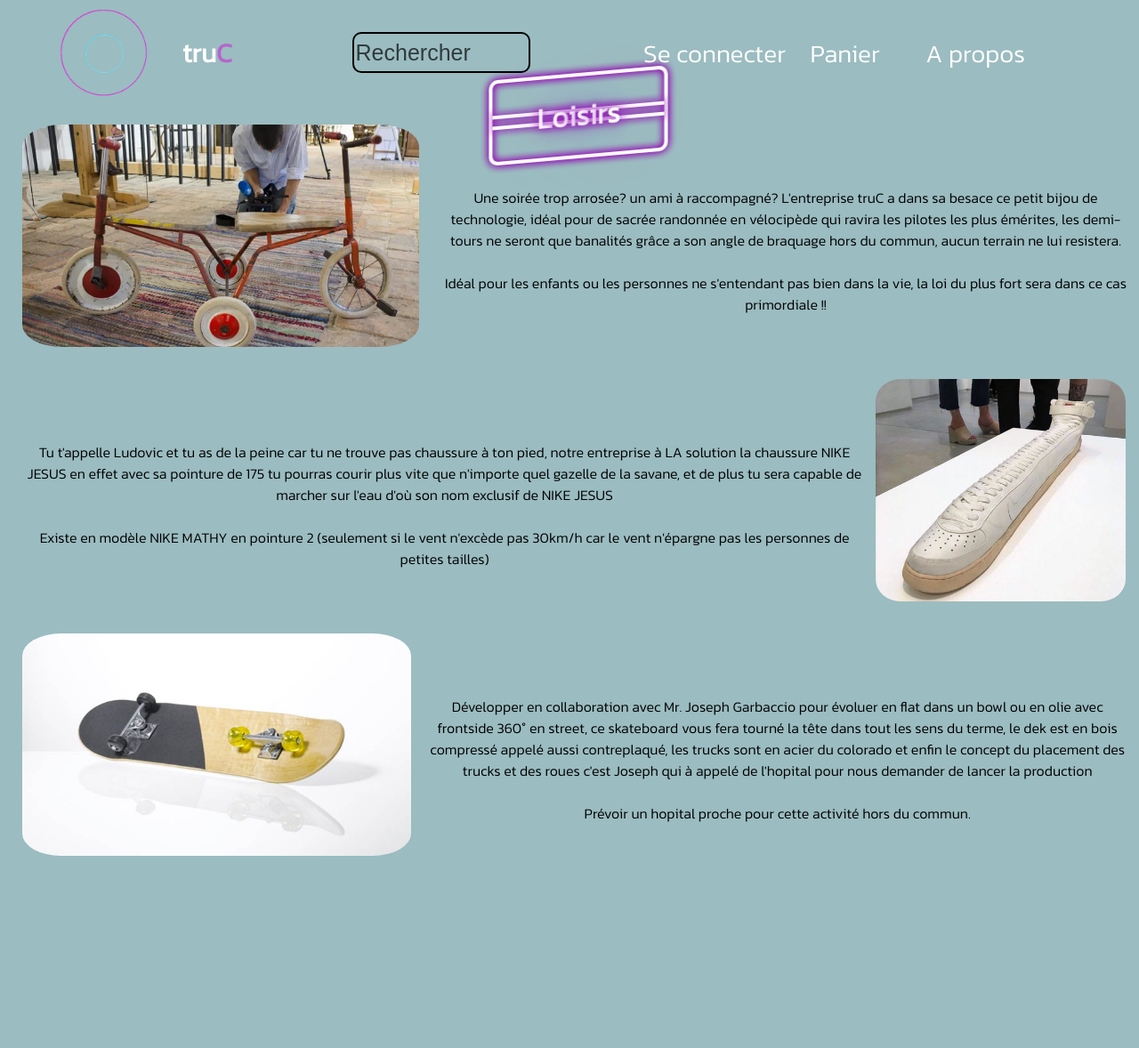
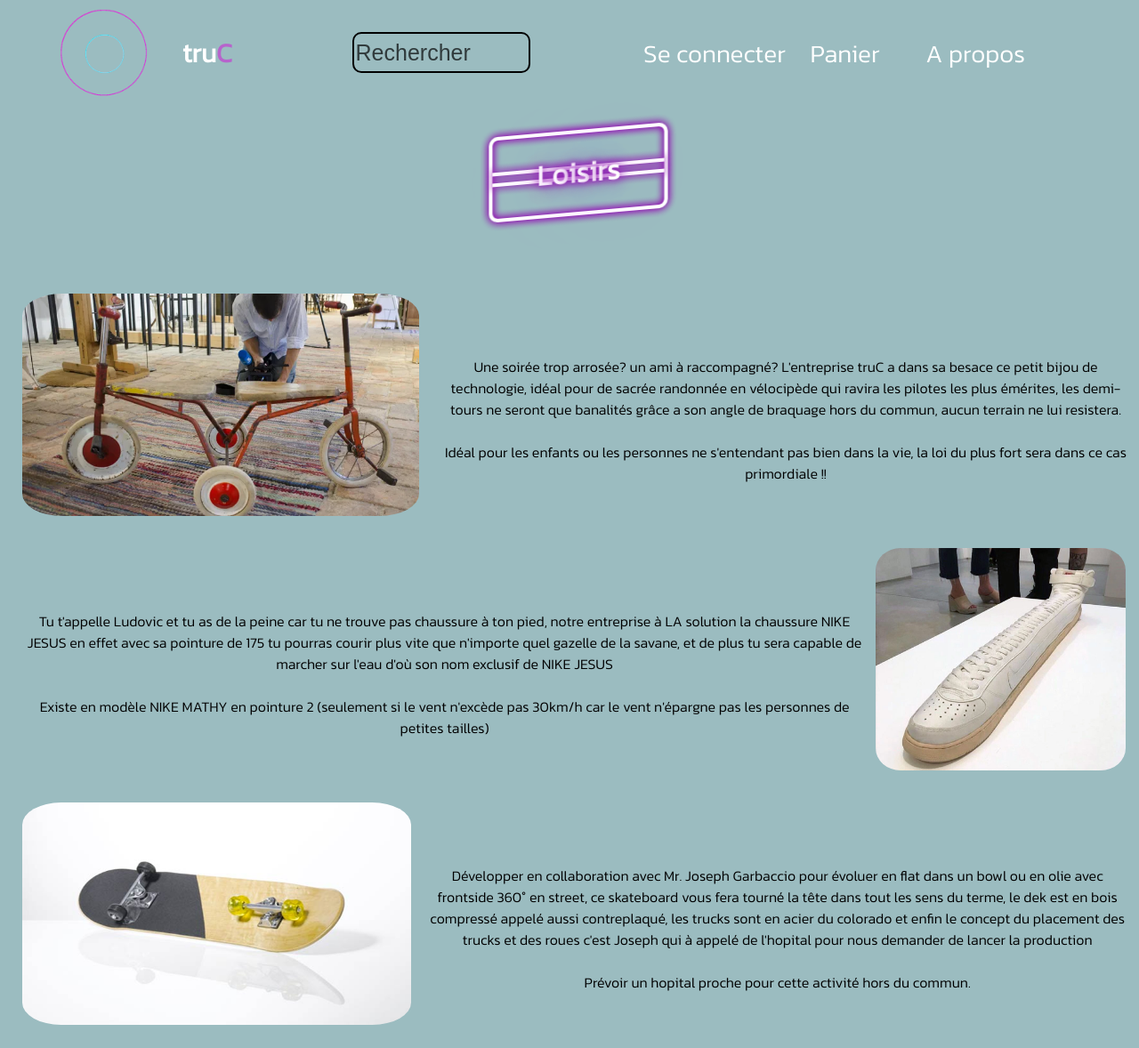
Before and after one commit to Arecin0L/Pierre, a PHP site: page /loisir.html in a window 1280 px wide. Shown: the whole page at 89% size. Before the commit the page ends 962 px from the top, so only its background shows below. Run offline with PHP 8.4, Linux system fonts and the light colour scheme.

Commit message:
CENTRAGE NEON

```diff
--- a/bienetre.css
+++ b/bienetre.css
@@ -16,6 +16,9 @@ header {
     height: 15vh;
     width: 100%;
     color: black;
+}
+section{
+  margin-top: 200px;
 }
 main{
     margin: 5px;
@@ -239,7 +242,7 @@ footer{
 
   .kriss {
     position: absolute;
-    top: 15%;
+    top: 23%;
     left: 50%;
     transform: translate(-50%, -50%) skewY(-5deg);
     border: 4px solid #ffffff;
--- a/hightech.css
+++ b/hightech.css
@@ -17,6 +17,9 @@ header {
     top: 0;
     height: 15vh;
     width: 100%;
+}
+section{
+  margin-top: 200px;
 }
 main{
     margin: 5px;
@@ -239,7 +242,7 @@ body {
   }
   .kriss {
     position: absolute;
-    top: 15%;
+    top: 23%;
     left: 50%;
     transform: translate(-50%, -50%) skewY(-5deg);
     border: 4px solid #ffffff;
--- a/hygiene.css
+++ b/hygiene.css
@@ -15,6 +15,9 @@ position: relative;
 top: 0;
 height: 15vh;
 width: 100%;
+}
+section{
+  margin-top: 200px;
 }
 main{
 margin: 5px;
@@ -237,7 +240,7 @@ body {
   }
   .kriss {
     position: absolute;
-    top: 15%;
+    top: 23%;
     left: 50%;
     transform: translate(-50%, -50%) skewY(-5deg);
     border: 4px solid #ffffff;
--- a/jardinage.css
+++ b/jardinage.css
@@ -17,6 +17,9 @@ header {
     top: 0;
     height: 15vh;
     width: 100%;
+}
+section{
+  margin-top: 200px;
 }
 main{
     margin: 5px;
@@ -241,7 +244,7 @@ body {
 
    .kriss {
     position: absolute;
-    top: 15%;
+    top: 23%;
     left: 50%;
     transform: translate(-50%, -50%) skewY(-5deg);
     border: 4px solid #ffffff;
--- a/loisir.css
+++ b/loisir.css
@@ -12,6 +12,9 @@ header {
     top: 0;
     height: 15vh;
     width: 100%;
+}
+section{
+  margin-top: 200px;
 }
 main{
     margin: 5px;
@@ -234,7 +237,7 @@ footer{
 
      .kriss {
       position: absolute;
-      top: 15%;
+      top: 23%;
       left: 50%;
       transform: translate(-50%, -50%) skewY(-5deg);
       border: 4px solid #ffffff;
--- a/optique.css
+++ b/optique.css
@@ -16,6 +16,9 @@ header {
     top: 0;
     height: 15vh;
     width: 100%;
+}
+section{
+  margin-top: 200px;
 }
 main{
     margin: 5px;
@@ -237,7 +240,7 @@ footer{
   }
   .kriss {
     position: absolute;
-    top: 15%;
+    top: 23%;
     left: 50%;
     transform: translate(-50%, -50%) skewY(-5deg);
     border: 4px solid #ffffff;
--- a/outillage.css
+++ b/outillage.css
@@ -13,6 +13,9 @@ header {
     top: 0;
     height: 15vh;
     width: 100%;
+}
+section{
+  margin-top: 200px;
 }
 main{
     margin: 5px;
@@ -241,7 +244,7 @@ body {
   }
   .kriss {
     position: absolute;
-    top: 15%;
+    top: 23%;
     left: 50%;
     transform: translate(-50%, -50%) skewY(-5deg);
     border: 4px solid #ffffff;
--- a/vaisselle.css
+++ b/vaisselle.css
@@ -15,6 +15,9 @@ header {
     top: 0;
     height: 15vh;
     width: 100%;
+}
+section{
+  margin-top: 200px;
 }
 main{
     margin: 5px;
@@ -237,7 +240,7 @@ body {
   }
   .kriss {
     position: absolute;
-    top: 15%;
+    top: 23%;
     left: 50%;
     transform: translate(-50%, -50%) skewY(-5deg);
     border: 4px solid #ffffff;
```
